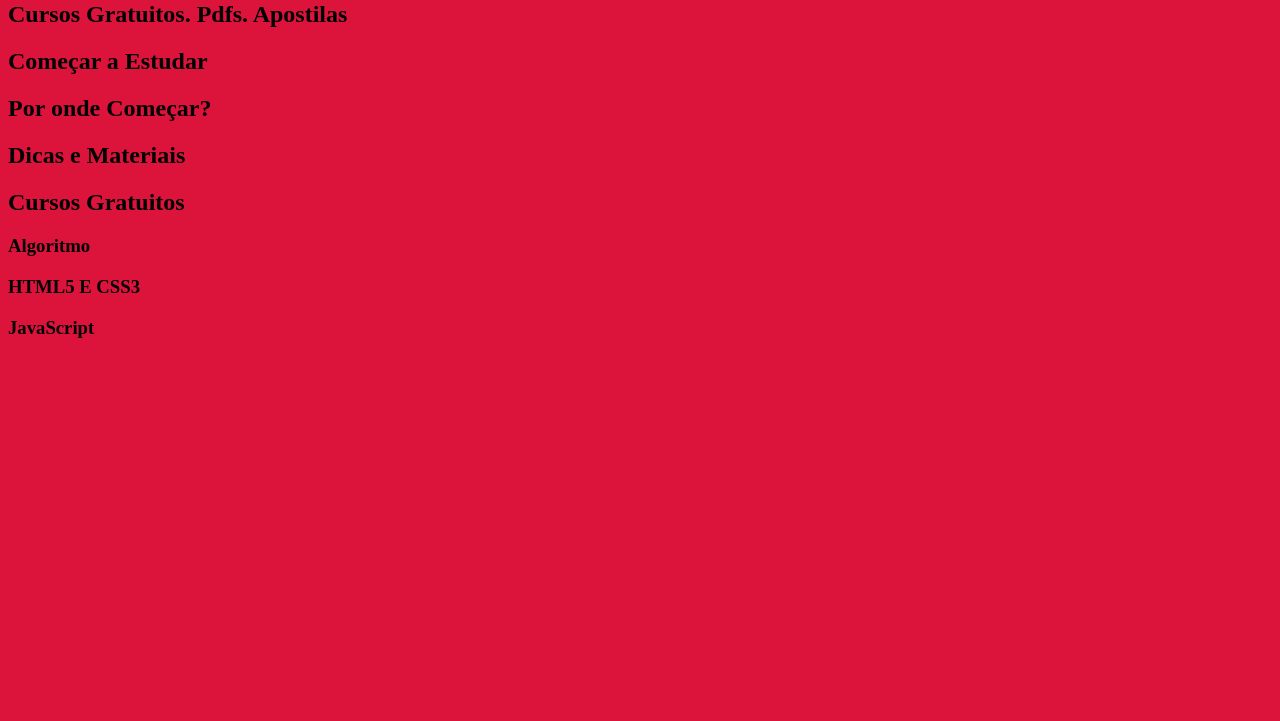
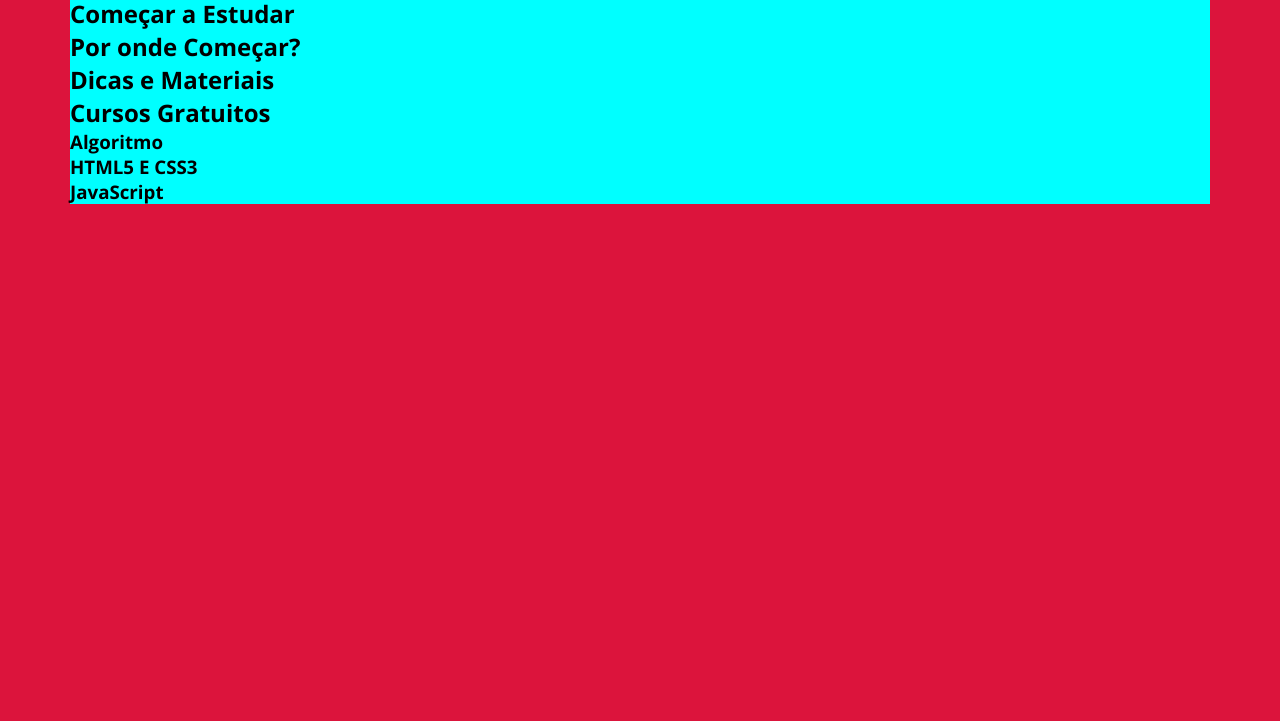
Before and after one commit to Kainom/html5Css3, a plain HTML site: page index.html in a window 1280 px wide. Shown: the part 79-800 px from the top of the page. Drawn offline with nearby package versions, Linux system fonts and the light colour scheme.

Commit message:
Layou Flexivel

```diff
--- a/index.html
+++ b/index.html
@@ -1,46 +1,63 @@
 <!DOCTYPE html>
 <html lang="pt-br">
+
 <head>
     <meta charset="UTF-8">
     <meta name="viewport" content="width= , initial-scale=1.0">
     <title>Dicas de Estudo</title>
-    <meta name="description" content="Dicas e materiais de estudo para quem deseja dar os primeiros passos no mundo da programação">
-    <link  rel = "icon" href="img/icon2.jpg">
+    <meta name="description"
+        content="Dicas e materiais de estudo para quem deseja dar os primeiros passos no mundo da programação">
+    <link rel="icon" href="img/icon2.jpg">
     <link rel="stylesheet" href="style.css">
 
 </head>
+
 <body>
     <!-- Cabeçalho -->
     <header>
-
+        <div class="Container"></div>
     </header>
     <!-- Destaque -->
     <main>
+        <div class="Container">
             <h1> Primeiros Passos para a programação</h1>
             <h2> Cursos Gratuitos. Pdfs. Apostilas</h2>
+        </div>
+
     </main>
     <!-- Sobre -->
     <section>
+        <div class="Container">
             <h2>Começar a Estudar</h2>
+        </div>
     </section>
     <!-- One Page -->
     <section>
+        <div class="Container">
             <h2>Por onde Começar?</h2>
+        </div>
     </section>
     <!-- Wireframe -->
     <section>
+        <div class="Container">
             <h2> Dicas e Materiais </h2>
+
+        </div>
     </section>
     <!-- Conteúdo -->
     <section>
+        <div class="Container">
             <h2> Cursos Gratuitos</h2>
-        <h3>Algoritmo</h2>
+            <h3>Algoritmo</h3>
             <h3>HTML5 E CSS3</h3>
             <h3>JavaScript</h3>
+        </div>
+
 
     </section>
     <footer>
-           <!-- Rodapé -->
+      <div class="Container"></div>
     </footer>
 </body>
+
 </html>
--- a/style.css
+++ b/style.css
@@ -3,26 +3,67 @@
 
 */
 
-@media(min-width: 576px){
-   body {
-        background-color: rgb(28, 189, 189)
-   }
+/*CSS Reset*/
+/*Importação*/
+@import url('https://fonts.googleapis.com/css2?family=Open+Sans:wght@400;700&display=swap');
+
+* {
+    margin: 0;
+    border: 0;
+    padding: 0;
 }
 
-@media(min-width : 768px){
-    body{
-        background-color: blueviolet;
+
+
+body {
+    font-family: 'Open Sans', sans-serif;
+    font-size: 1em;
+}
+
+/*Layout*/
+.Container {
+    margin: 0 auto;
+    background-color: aqua;
+}
+
+
+@media(min-width: 576px) {
+    body {
+        background-color: rgb(28, 189, 189);
+    }
+
+    .Container {
+        max-width: 540px;
     }
 }
 
-@media(min-width : 992px){
-    body{
-        background-color:darkgreen;
+@media(min-width : 768px) {
+    body {
+        background-color: blueviolet;
+    }
+
+    .Container {
+        max-width: 720px;
+    }
+
+}
+
+@media(min-width : 992px) {
+    body {
+        background-color: darkgreen;
+    }
+
+    .Container {
+        max-width: 960px;
     }
 }
 
-@media(min-width : 1200px){
-    body{
+@media(min-width : 1200px) {
+    body {
         background-color: crimson;
     }
+
+    .Container {
+        max-width: 1140px;
+    }
 }
```
Lines whose indentation alone changed are shown as unchanged.
